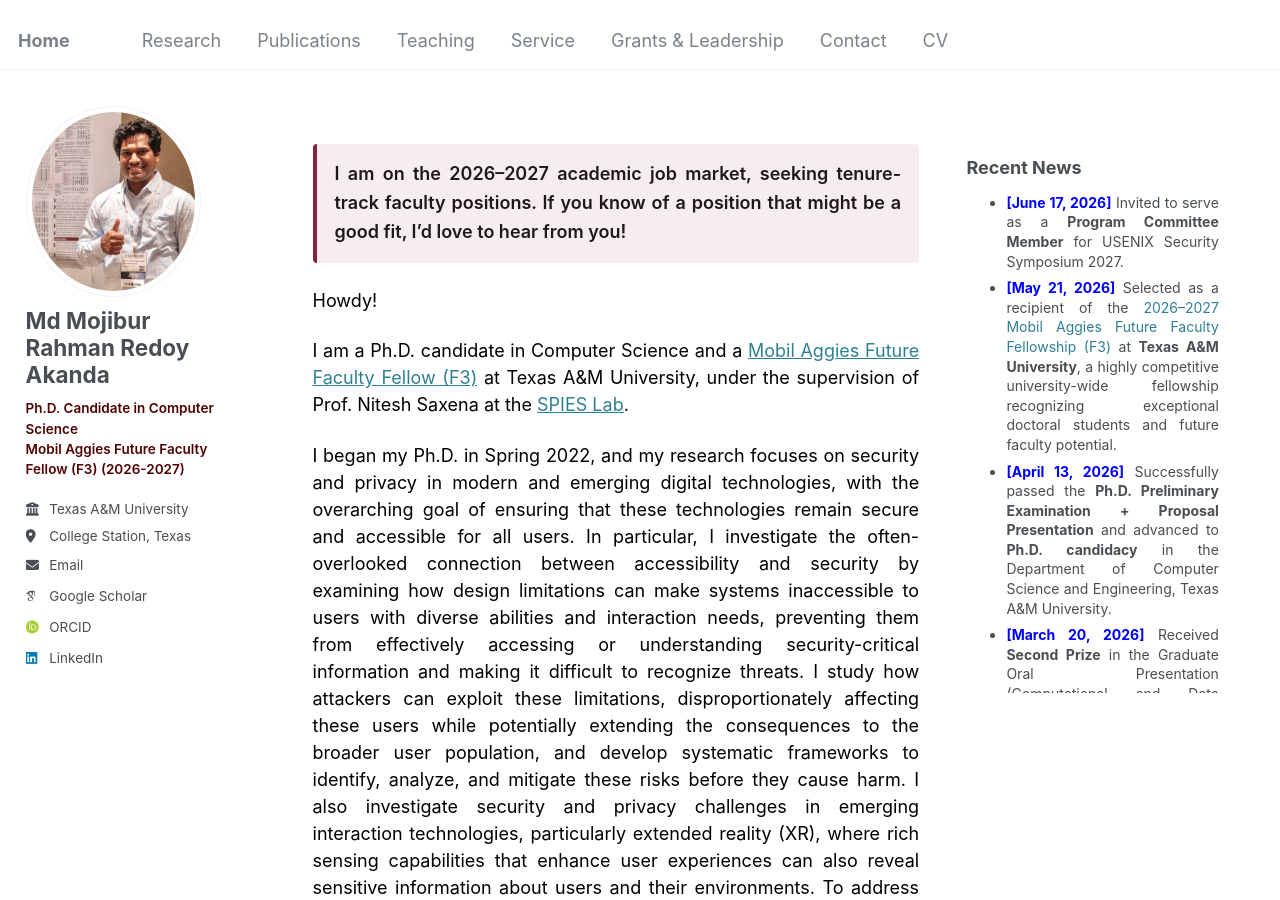
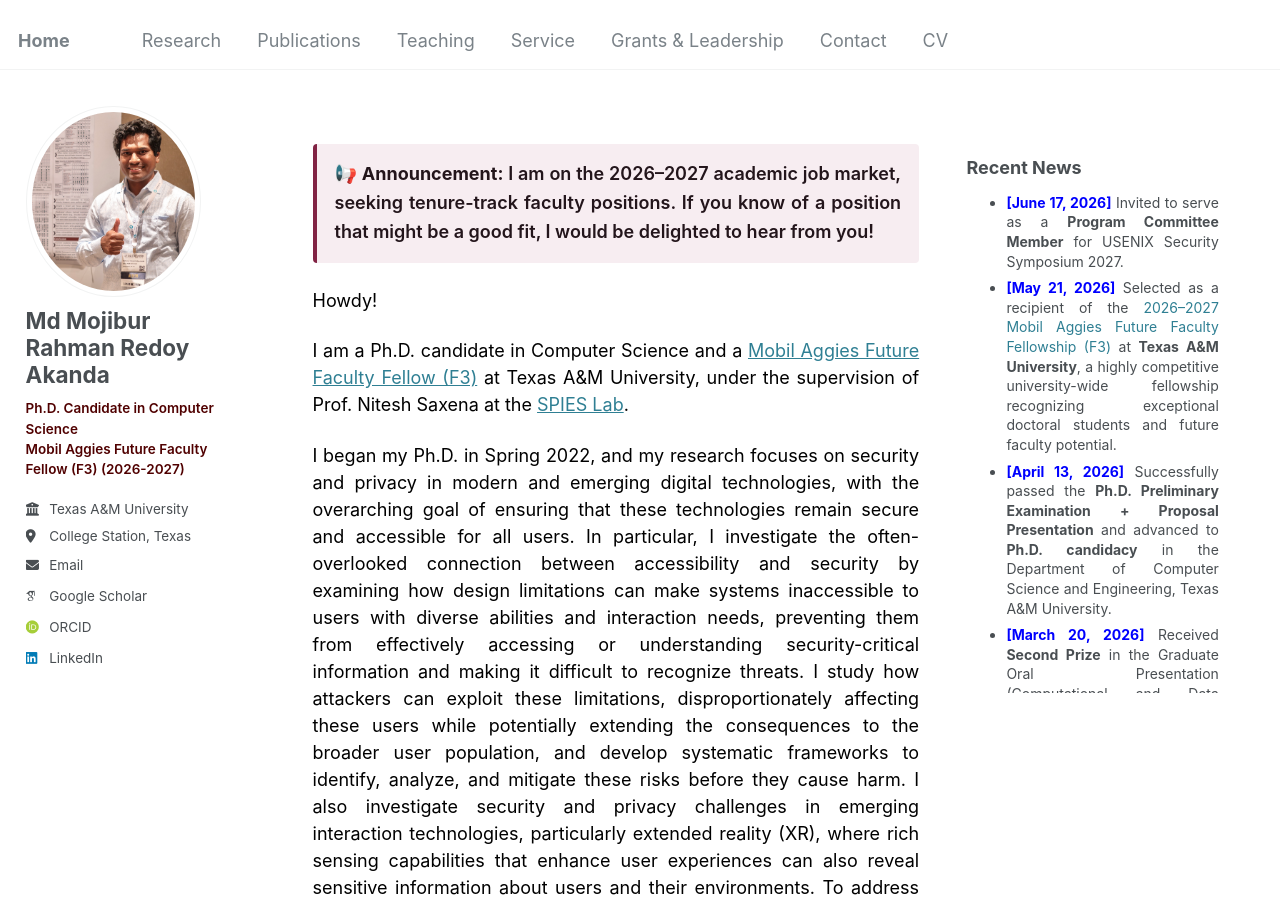
Before and after one commit to redoyakanda/redoyakanda.github.io, a Jekyll site: the page built from _pages/about.md, in a window 1280 px wide and 900 px high. Built offline with Jekyll 4.4.1, drawn with Linux system fonts in a browser that asks for light colours; some web fonts are replaced.

Commit message:
Update about.md

```diff
--- a/_pages/about.md
+++ b/_pages/about.md
@@ -27,8 +27,8 @@ redirect_from:
 </style>
 
   <div class="job-market-notice">
-    I am on the 2026–2027 academic job market, seeking tenure-track faculty positions. If you know of a position that might be a good fit, I’d love to hear from you!
-  </div>
+  <strong>📢 Announcement:</strong> I am on the 2026–2027 academic job market, seeking tenure-track faculty positions. If you know of a position that might be a good fit, I would be delighted to hear from you!
+</div>
 
 <div class="content">
   <p>Howdy!</p>
```
